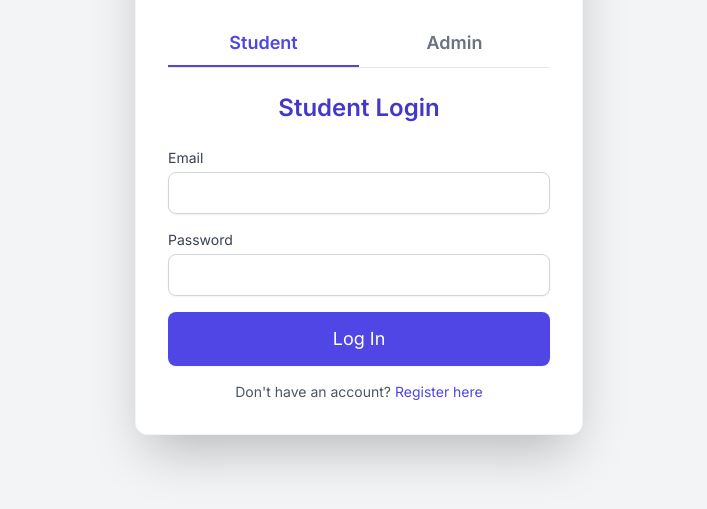
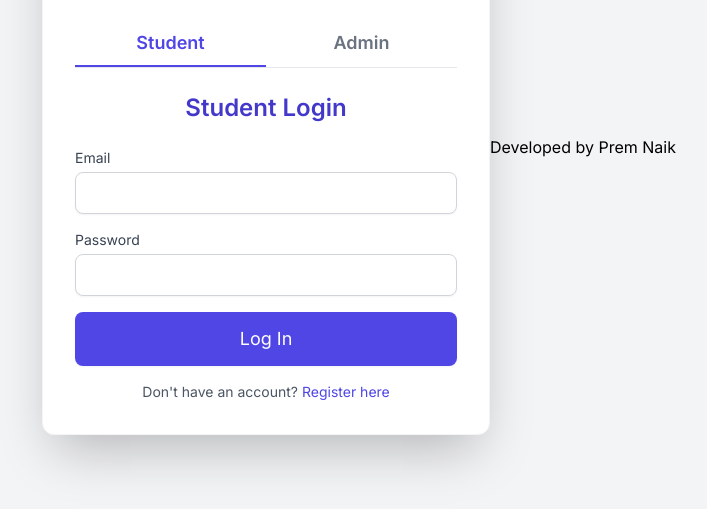
Before and after one commit to Prem-webs/shreyash-quiz-app, a website: page index.html in a window 1280 px wide. Shown: the part 253-762 px from the top of the page, without its empty margins (281-988 px from the left). Drawn offline with nearby package versions, Linux system fonts and the light colour scheme.

Commit message:
Add developer credit to index.html

```diff
--- a/index.html
+++ b/index.html
@@ -112,7 +112,7 @@
             </div>
         </div>
     </div>
-
+<h4>Developed by Prem Naik</h4>
     <script>
         document.addEventListener('DOMContentLoaded', () => {
             const studentAuthView = document.getElementById('student-auth-view');
```
